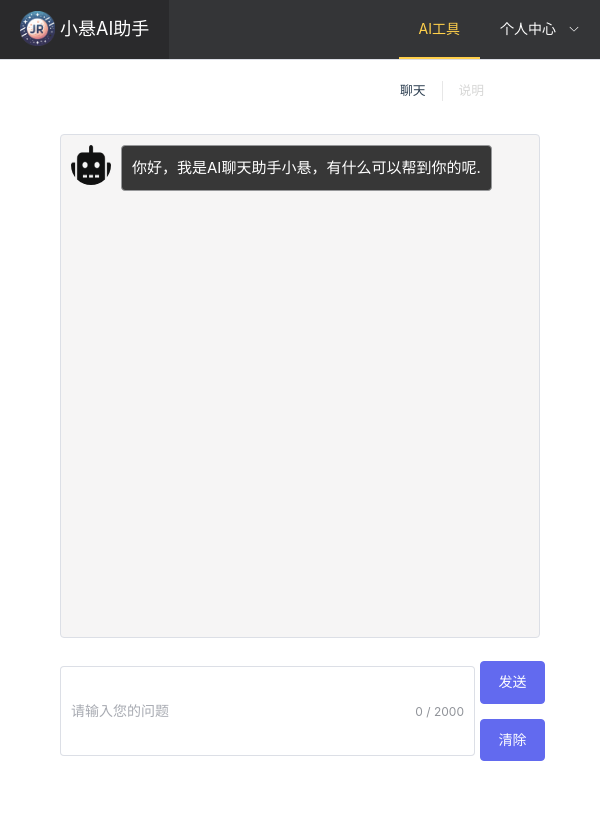
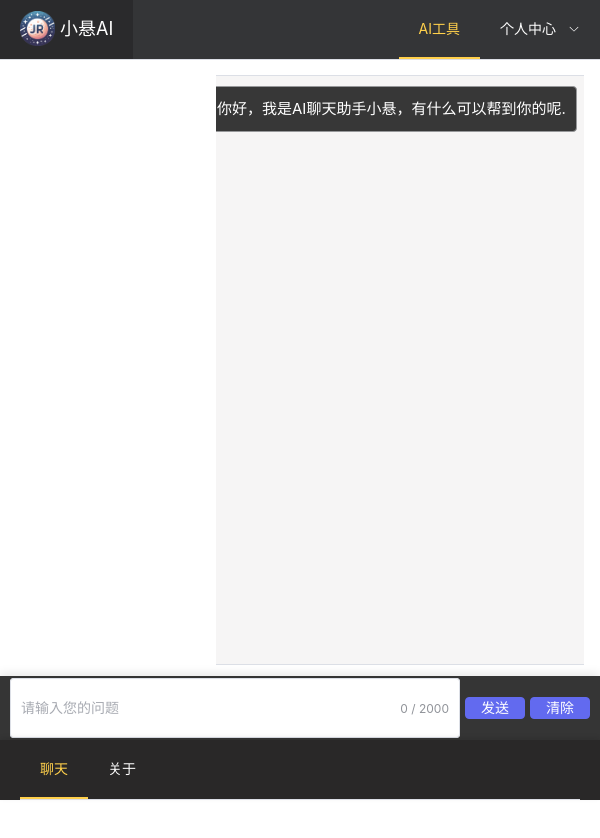
Before and after one commit to xdrshjr/Vue-JR-Ollama-Chat, a Vue app: page /about in a window 600 px wide. Shown: the top 838 px of the page. Built offline with nearby package versions, Linux system fonts and the light colour scheme.

Commit message:
[modify] 修改了一部分样式问题

```diff
--- a/index.html
+++ b/index.html
@@ -4,7 +4,7 @@
     <meta charset="UTF-8">
     <link rel="icon" href="/logo.png">
     <meta name="viewport" content="width=device-width, initial-scale=1.0">
-    <title>小悬AI助手</title>
+    <title>小悬AI</title>
   </head>
   <body>
     <div id="app"></div>
--- a/src/App.vue
+++ b/src/App.vue
@@ -1,83 +1,86 @@
 <script setup lang="ts">
 import { RouterLink, RouterView } from 'vue-router'
-import HelloWorld from './components/HelloWorld.vue'
 import MenuBar from "@/components/MenuBar.vue";
+import LeftMenuBar from "@/components/LeftMenuBar.vue";
+import BottomMenuBar from "@/components/BottomMenuBar.vue";
 </script>
 
 <template>
-  <div class="container_bar">
-    <MenuBar msg=""></MenuBar>
-  </div>
-  <div class="container">
-    <header>
-      <div class="left-section">
-        <!-- Your content here -->
-      </div>
-      <div class="right-section">
-        <nav>
-          <RouterLink to="/about">聊天</RouterLink>
-          <RouterLink to="/home">说明</RouterLink>
-        </nav>
-      </div>
-    </header>
-    <main>
-      <RouterView />
-    </main>
+  <div class="common-layout">
+    <el-container>
+      <el-header class="menu-bar">
+        <MenuBar msg=""></MenuBar>
+      </el-header>
+      <el-container class="main-container">
+        <el-aside class="left-section">
+          <LeftMenuBar></LeftMenuBar>
+        </el-aside>
+        <el-main class="right-section">
+          <RouterView />
+        </el-main>
+      </el-container>
+      <el-footer class="bottom-menu-bar">
+        <BottomMenuBar></BottomMenuBar>
+      </el-footer>
+    </el-container>
   </div>
 </template>
 
 <style scoped>
-.container_bar {
-  display: flex;
-  flex-direction: column;
-  width: 100vw; /* Ensure container takes full viewport width */
-  box-sizing: border-box;
+.menu-bar {
+  width: 100vw; /* Ensure MenuBar takes full viewport width */
   position: fixed; /* Keep MenuBar at the top */
   top: 0;
   left: 0;
   z-index: 1000; /* Ensure it's above other content */
+  box-sizing: border-box;
+  padding: 0; /* Reset padding to ensure full width */
 }
 
-/* Add padding to the top of the container to avoid overlap with fixed MenuBar */
-.container {
+.main-container {
   display: flex;
-  flex-direction: column;
   height: 100vh;
   width: 100%;
   box-sizing: border-box;
-  padding-top: 20px; /* Adjust this value based on MenuBar height */
+  padding-top: 56px; /* Adjust this value based on MenuBar height */
 }
 
-header {
+.left-section {
+  width: 200px; /* Fixed width for left section */
+  height: calc(100vh - 56px); /* Full height minus MenuBar height */
+  position: fixed; /* Keep left-section fixed */
+  top: 56px; /* Adjust this value based on MenuBar height */
+  left: 0;
+  background-color: #292828; /* Background color for left section */
+  box-shadow: 2px 0 5px rgba(0,0,0,0.1); /* Optional shadow for visual separation */
   display: flex;
-  width: 100%;
+  flex-direction: column;
+  align-items: center;
+  justify-content: flex-start;
+  gap: 1rem;
+  border-right: 1px solid #97989a;
 }
 
 .right-section {
+  margin-left: 50px; /* Same width as left-section */
+  width: calc(100% - 50px);
+  padding: 0.2rem; /* Optional padding for main content */
   display: flex;
   flex-direction: column;
   align-items: center;
   justify-content: center;
+
 }
 
-.left-section {
-  display: flex;
-  flex-direction: row;
-  align-items: center;
-  justify-content: center;
-  gap: 1rem;
-  margin-left: 2%;
-}
-
-.right-section {
-  width: 100rpx;
-  margin-left: auto;
-}
-
-.logo {
-  width: 50px;
-  height: 50px;
-  align-self: center;
+.bottom-menu-bar {
+  display: none; /* Hidden by default */
+  width: 100vw;
+  position: fixed;
+  bottom: 0;
+  left: 0;
+  z-index: 1000;
+  box-shadow: 0 -2px 5px rgba(0,0,0,0.1);
+  background-color: #292828;
 }
 
 nav {
@@ -105,76 +108,56 @@ nav a:first-of-type {
   border: 0;
 }
 
-main {
-  flex: 1;
-  width: 100%;
-}
-
+/* Responsive adjustments */
 @media (max-width: 1024px) {
-  header {
-    flex-direction: column;
-    height: 15%;
+  .left-section {
+    width: 150px;
   }
-
-  .left-section, .right-section {
-    width: 100%;
-  }
-
-  .logo {
-    width: 50px;
-    height: 50px;
-    align-self: center;
+  .right-section {
+    margin-left: 150px;
+    width: calc(100% - 150px);
   }
 
   nav {
     font-size: 0.8rem;
   }
-
-  main {
-    height: 80%;
-    justify-content: center;
-  }
 }
 
 @media (max-width: 600px) {
-  .left-section, .right-section {
-    width: 100%;
-    margin-left: 0;
+  .main-container {
+    width: 100%; /* Ensure main-container takes full width on mobile */
+    flex-direction: column; /* Stack left and right sections vertically */
   }
 
-  .logo {
-    width: 10px;
-    height: 10px;
+  .left-section {
+    display: none; /* Hide left-section on mobile */
+  }
+
+  .right-section {
+    margin-left: 0;
+    width: 100%; /* Ensure right-section takes full width on mobile */
+  }
+
+  .bottom-menu-bar {
+    display: block; /* Show bottom menu bar on mobile */
   }
 
   nav {
     font-size: 0.8rem;
   }
-
-  main {
-    height: 100%;
-    justify-content: center;
-  }
 }
 
 @media (min-width: 600px) {
-  header {
-    height: 10%;
-    display: flex;
-    flex-direction: row;
-    flex-wrap: nowrap;
-    justify-content: flex-start;
-    align-items: stretch;
+  .left-section {
+    width: 200px;
+  }
+  .right-section {
+    margin-left: 200px;
+    width: calc(100% - 200px);
   }
 
-  .logo {
-    width: 80px;
-    height: 80px;
-    align-self: center;
-  }
-
-  main {
-    height: 90%;
+  nav {
+    font-size: 1rem;
   }
 }
 </style>
--- a/src/assets/base.css
+++ b/src/assets/base.css
@@ -4,7 +4,7 @@
   --vt-c-white-soft: #f8f8f8;
   --vt-c-white-mute: #f2f2f2;
 
-  --vt-c-black: #141414;
+  --vt-c-black: #4e4e4e;
   --vt-c-black-soft: #222222;
   --vt-c-black-mute: #282828;
 
@@ -84,3 +84,7 @@ body {
   -webkit-font-smoothing: antialiased;
   -moz-osx-font-smoothing: grayscale;
 }
+
+::-webkit-scrollbar {
+  display: none;
+}
--- /dev/null
+++ b/src/components/BottomMenuBar.vue
@@ -0,0 +1,43 @@
+<template>
+  <el-menu
+      :default-active="activeIndex"
+      class="el-menu-demo"
+      background-color="#292828"
+      mode="horizontal"
+      active-text-color="#ffd04b"
+      text-color="#fff"
+      @select="handleSelect"
+  >
+    <el-menu-item class="menu-text-class" index="1">聊天</el-menu-item>
+    <el-menu-item class="menu-text-class" index="2">关于</el-menu-item>
+  </el-menu>
+</template>
+
+<script lang="ts" setup>
+import { ref } from 'vue'
+import { useRouter } from 'vue-router'
+
+const activeIndex = ref('1')
+const router = useRouter()
+
+const handleSelect = (key: string, keyPath: string[]) => {
+  console.log(key, keyPath)
+  if (key === '2') {
+    router.push('/home')
+  }
+  if (key === '1') {
+    router.push('/about')
+  }
+}
+</script>
+
+<style scoped>
+.el-menu-demo {
+  padding: 0;
+  border: none;
+}
+.menu-text-class {
+  font-size: 14px;
+  color: white;
+}
+</style>
--- /dev/null
+++ b/src/components/LeftMenuBar.vue
@@ -0,0 +1,73 @@
+<template>
+  <el-row class="tac">
+    <el-col :span="24">
+      <el-menu
+          active-text-color="#ffd04b"
+          background-color="#292828"
+          class="el-menu-vertical-demo"
+          default-active="2"
+          text-color="#fff"
+          @open="handleOpen"
+          @close="handleClose"
+          @select="handleSelect"
+      >
+        <el-sub-menu index="1">
+          <template #title>
+            <el-icon><location /></el-icon>
+            <span>AI画图</span>
+          </template>
+          <el-menu-item-group title="动漫画图">
+            <el-menu-item index="1-1">动漫1</el-menu-item>
+            <el-menu-item index="1-2">动漫2</el-menu-item>
+          </el-menu-item-group>
+          <el-menu-item-group title="风格转换">
+            <el-menu-item index="1-3">风格1</el-menu-item>
+          </el-menu-item-group>
+        </el-sub-menu>
+        <el-menu-item index="2">
+          <el-icon><icon-menu /></el-icon>
+          <span>聊天助手</span>
+        </el-menu-item>
+        <el-menu-item index="3">
+          <el-icon><icon-menu /></el-icon>
+          <span>关于我们</span>
+        </el-menu-item>
+      </el-menu>
+    </el-col>
+  </el-row>
+</template>
+
+<script lang="ts" setup>
+import {
+  Document,
+  Menu as IconMenu,
+  Location,
+  Setting,
+} from '@element-plus/icons-vue'
+import {useRouter} from "vue-router";
+const handleOpen = (key: string, keyPath: string[]) => {
+  console.log(key, keyPath)
+}
+const handleClose = (key: string, keyPath: string[]) => {
+  console.log(key, keyPath)
+}
+
+const router = useRouter()
+
+const handleSelect = (key: string, keyPath: string[]) => {
+  console.log(key, keyPath)
+  if (key === '3') {
+    router.push('/home')
+  }
+  if (key === '2') {
+    router.push('/about')
+  }
+}
+</script>
+
+<style scoped>
+.el-menu-vertical-demo {
+  padding: 0;
+  border: none;
+}
+</style>
--- a/src/components/MenuBar.vue
+++ b/src/components/MenuBar.vue
@@ -27,7 +27,7 @@ defineProps<{
           src="/logo.png"
           alt="Element logo"
       />
-      <p style="font-size: 18px; margin-left: 5px">小悬AI助手</p>
+      <p style="font-size: 18px; margin-left: 5px">小悬AI</p>
     </el-menu-item>
     <div class="flex-grow" />
     <el-menu-item index="1">AI工具</el-menu-item>
--- a/src/views/AboutView.vue
+++ b/src/views/AboutView.vue
@@ -1,7 +1,7 @@
 <template>
   <div class="common-layout">
     <el-container>
-      <el-main>
+      <el-main class="el-main-class">
         <div class="chat-container">
           <div class="result-box" ref="resultBox">
             <div
@@ -140,27 +140,33 @@ onMounted(scrollToBottom);
 </script>
 
 <style scoped>
+.el-main-class {
+  padding: 0;
+}
+
 .common-layout {
   height: 100vh;
+  width: 85vw;
+  display: flex;
+  flex-direction: column;
 }
 
 .chat-container {
   display: flex;
   flex-direction: column;
-  height: 60rem;
-  gap: 10px;
-  width: 70vw;
-  margin: 0 auto;
+  height: calc(90vh - 8vh);
+  width: 100%;
+  margin: 0;
 }
 
 .result-box {
-  height: 80rem;
   flex-grow: 1;
   padding: 10px;
   border: 1px solid #dcdfe6;
   border-radius: 4px;
+  background-color: #f6f5f5;
   overflow-y: auto;
-  background-color: #f6f5f5;
+  overflow-x: auto;
 }
 
 .message-container {
@@ -169,7 +175,8 @@ onMounted(scrollToBottom);
 }
 
 .user-message-container {
-  justify-content: flex-end;
+  justify-content: flex-start;
+  flex-direction: row-reverse;
 }
 
 .assistant-message-container {
@@ -207,11 +214,18 @@ onMounted(scrollToBottom);
 }
 
 .chat-input {
+  position: fixed;
+  bottom: 0;
   height: 10vh;
   display: flex;
   flex-wrap: nowrap;
   justify-content: space-between;
   align-items: center;
+  background-color: #353535;
+  padding: 10px;
+  box-shadow: 0 -2px 10px rgba(0, 0, 0, 0.1);
+  left: 200px;
+  right: 0;
 }
 
 .send-button {
@@ -223,20 +237,22 @@ onMounted(scrollToBottom);
 .clear-button {
   width: 100%;
   margin-left: 5px;
-  margin-top: 15px;
   height: 50%;
 }
 
 .chat-input .input-box {
   width: 100%;
-  height: 90px;
+  min-height: 60px;
 }
 
 .button-box {
   display: flex;
-  flex-direction: column;
-  justify-content: space-between;
-  height: 80%; /* 使按钮盒子占满父容器的高度 */
+  justify-content: center;
+  height: 100%;
+  flex-wrap: nowrap;
+  align-items: center;
+  align-content: space-between;
+  flex-direction: row;
 }
 
 .progress-container {
@@ -247,28 +263,40 @@ onMounted(scrollToBottom);
 }
 
 @media (max-width: 768px) {
+  .common-layout {
+    height: 100vh;
+  }
+
   .chat-container {
-    height: 80vh;
-    width: 80vw;
-    margin: 0 auto;
-    display: flex;
-    flex-direction: column;
+    height: calc(80vh - 50px);
+    width: 100%;
+    overflow: hidden;
   }
 
   .result-box {
-    height: 80%;
+    height: 100%;
   }
 
   .chat-input {
-    height: 20%;
+    height: 8vh;
     display: flex;
     flex-wrap: nowrap;
     justify-content: space-between;
     align-items: center;
+    margin-bottom: 60px;
+    left: 0;
   }
 
   .send-button {
     margin-left: 5px;
   }
+
+  .assistant-message {
+    background-color: #373737;
+    align-self: flex-start;
+    text-align: left;
+    margin-right: 10px;
+    max-width: 80%;
+  }
 }
 </style>
```
Also changed, not shown: public/logo.png, public/robot.png.
